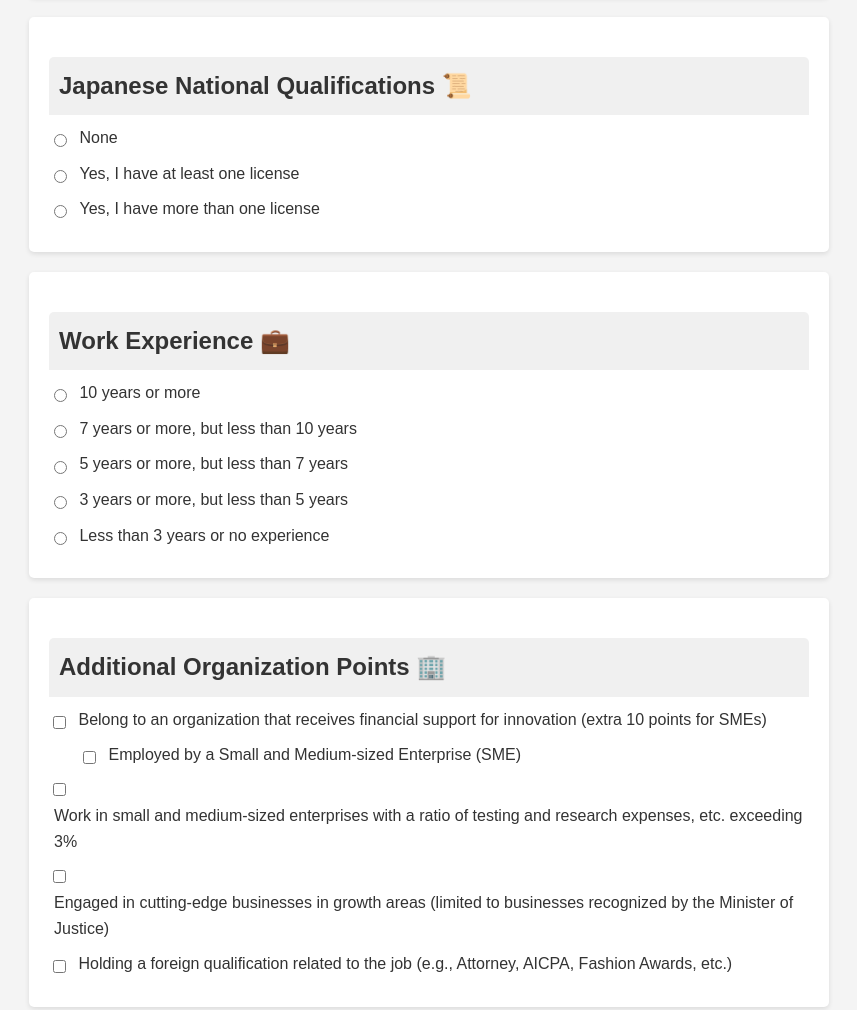
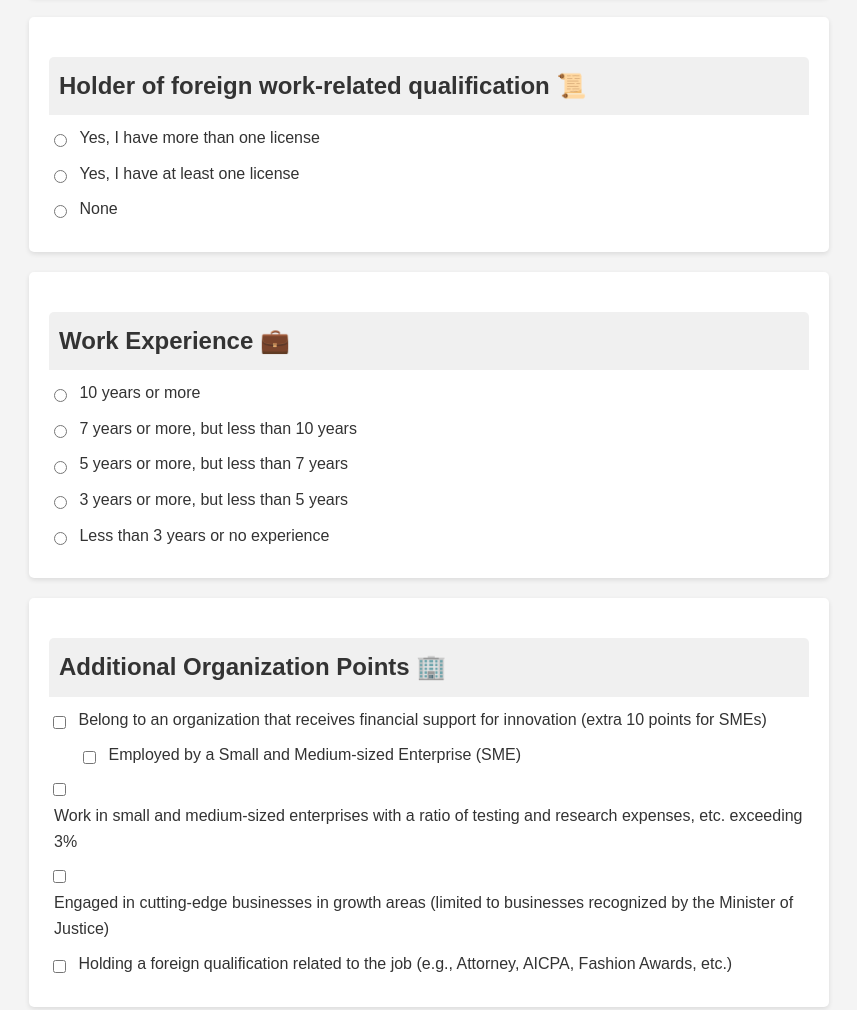
Before and after one commit to rbnhd/pr-point-calc-japan, a plain HTML site: page index.html in a window 1280 px wide. Shown: the part 1829-2839 px from the top of the page, without its empty margins (211-1068 px from the left). Drawn offline with Linux system fonts and the light colour scheme.

Commit message:
update ref for For foreign work-related qualification

```diff
--- a/index.html
+++ b/index.html
@@ -265,18 +265,18 @@
 
 
             <section>
-                <h2 class="section-title">Japanese National Qualifications 📜</h2>
+                <h2 class="section-title">Holder of foreign work-related qualification 📜</h2>
                 <div>
-                    <input type="radio" id="qualifications-none" name="qualifications" value="0">
-                    <label for="qualifications-none" class="checkbox-label">None</label>
+                    <input type="radio" id="qualifications-multiple" name="qualifications" value="10">
+                    <label for="qualifications-multiple" class="checkbox-label">Yes, I have more than one license</label>
                 </div>
                 <div>
                     <input type="radio" id="qualifications-one" name="qualifications" value="5">
                     <label for="qualifications-one" class="checkbox-label">Yes, I have at least one license</label>
                 </div>
                 <div>
-                    <input type="radio" id="qualifications-multiple" name="qualifications" value="10">
-                    <label for="qualifications-multiple" class="checkbox-label">Yes, I have more than one license</label>
+                    <input type="radio" id="qualifications-none" name="qualifications" value="0">
+                    <label for="qualifications-none" class="checkbox-label">None</label>
                 </div>
             </section>
 
@@ -373,6 +373,7 @@
                 <li>70 points or more: Permanent residency can be obtained in 3 years or less.</li>
                 <li>80 points or more: Permanent residency can be obtained in just 1 year.</li>
                 <li>Other ways to obtain permanent residency exist, such as completing a 10-year residency.</li>
+                <li>For foreign work-related qualification see: <a href="https://www.moj.go.jp/isa/content/930001661.pdf" target="_blank">List of foreign qualifications, awards, etc. that are eligible</a></li>
             </ul>
         </section>
 
```
